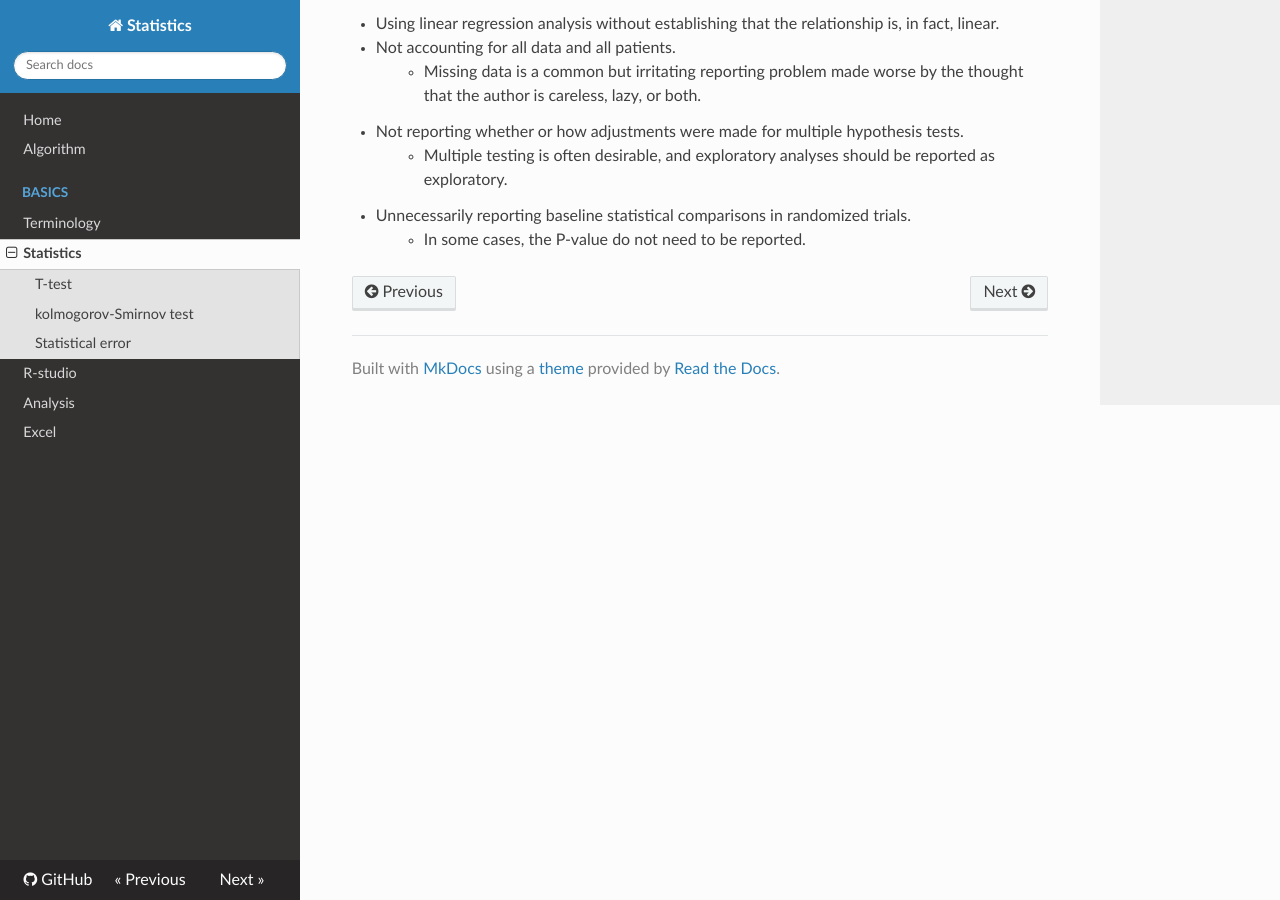
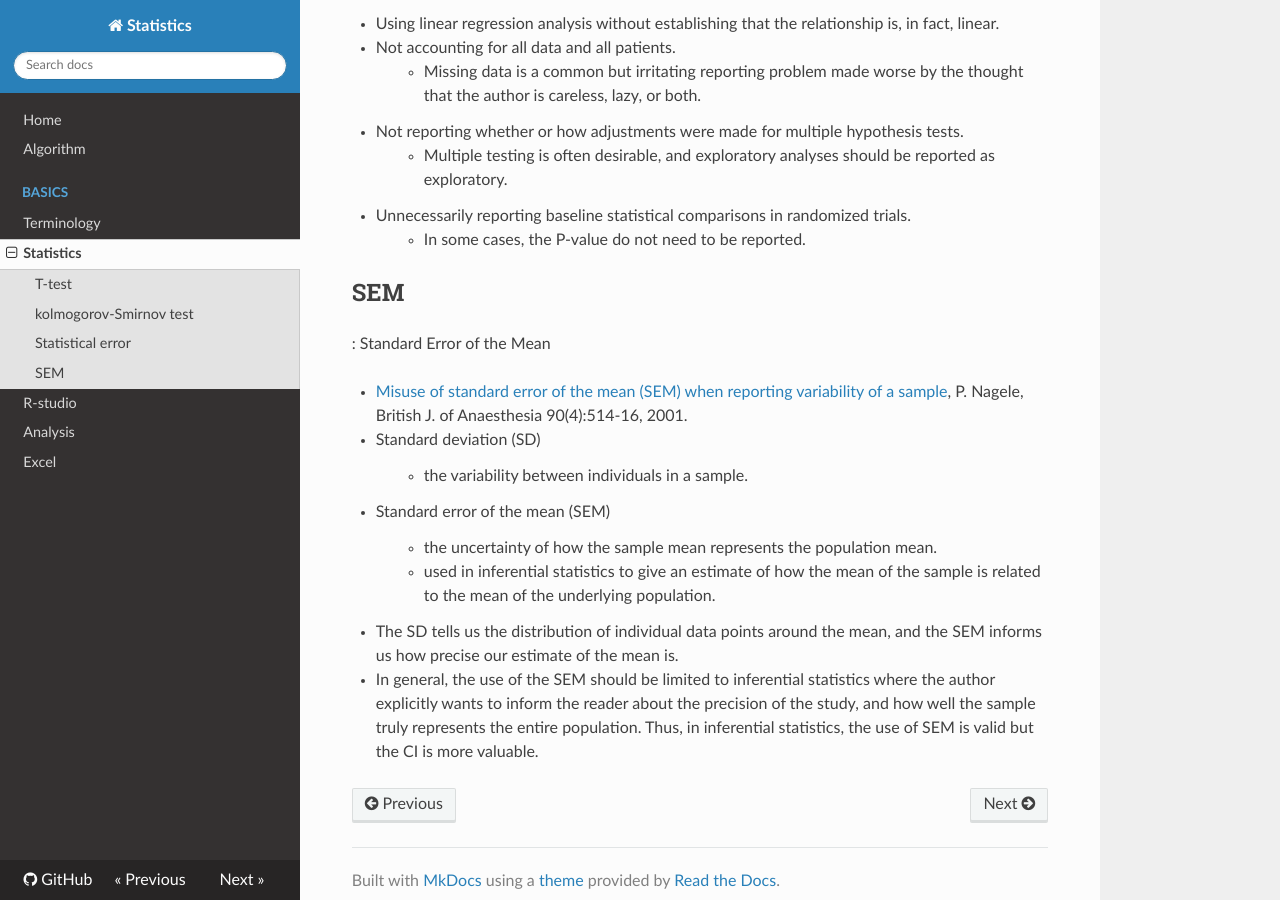
Before and after one commit to WonyoungCho/Statistics, an MkDocs documentation site: the page built from docs/basic.md, in a window 1280 px wide and 900 px high, scrolled down 1703 px. Built offline with MkDocs 1.6.1, drawn with Linux system fonts in a browser that asks for light colours; nearby versions of some CDN libraries; old or Windows-style settings are respelled for this version of MkDocs.

Commit message:
Update basic.md

```diff
--- a/docs/basic.md
+++ b/docs/basic.md
@@ -65,3 +65,17 @@ plt.savefig('dist',dpi=300)
 > - Multiple testing is often desirable, and exploratory analyses should be reported as exploratory.
 11. Unnecessarily reporting baseline statistical comparisons in randomized trials.
 > - In some cases, the P-value do not need to be reported.
+
+## SEM
+: Standard Error of the Mean
+
+- [Misuse of standard error of the mean (SEM) when reporting variability of a sample](https://bjanaesthesia.org/article/S0007-0912(17)38467-2/fulltext), P. Nagele, British J. of Anaesthesia 90(4):514-16, 2001.
+
+- Standard deviation (SD)
+> - the variability between individuals in a sample.
+- Standard error of the mean (SEM)
+> - the uncertainty of how the sample mean represents the population mean.
+> - used in inferential statistics to give an estimate of how the mean of the sample is related to the mean of the underlying population.
+
+- The SD tells us the distribution of individual data points around the mean, and the SEM informs us how precise our estimate of the mean is.
+- In general, the use of the SEM should be limited to inferential statistics where the author explicitly wants to inform the reader about the precision of the study, and how well the sample truly represents the entire population. Thus, in inferential statistics, the use of SEM is valid but the CI is more valuable.
```
